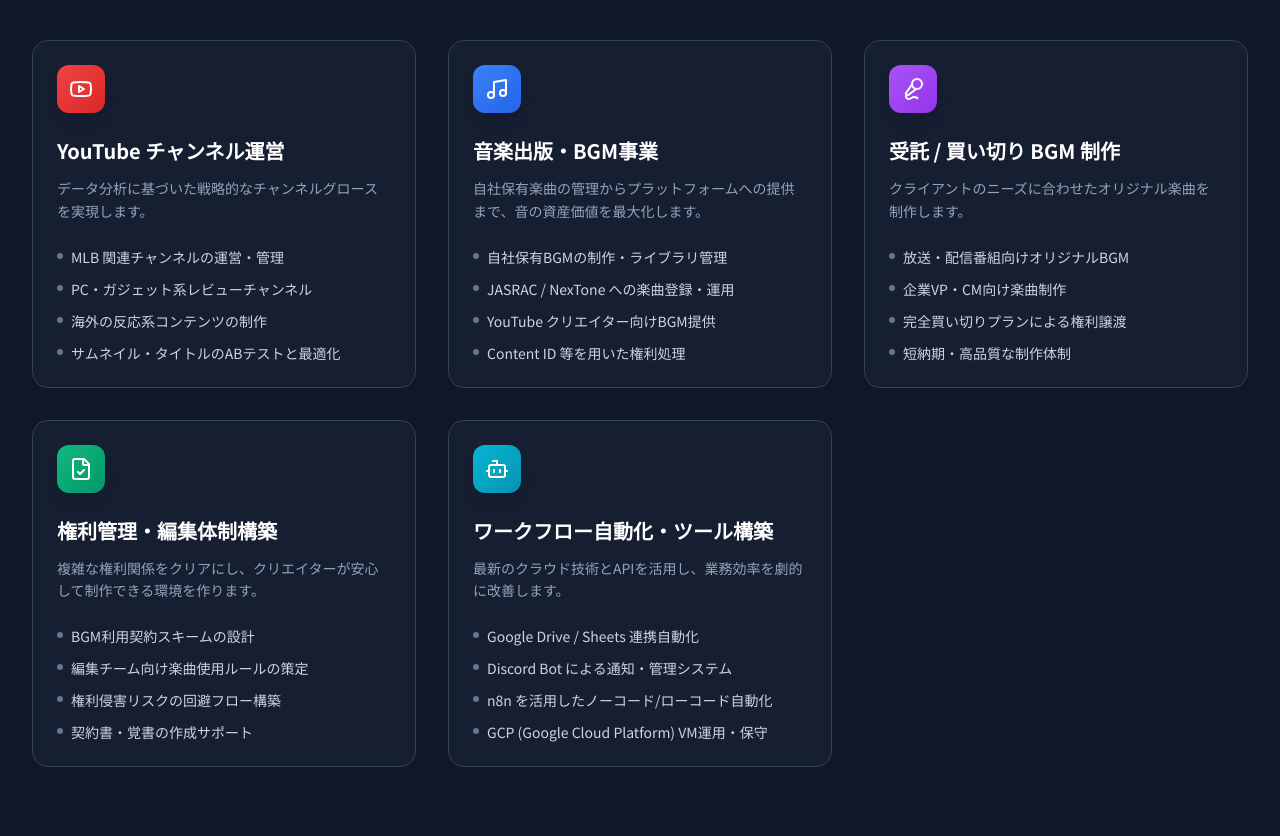
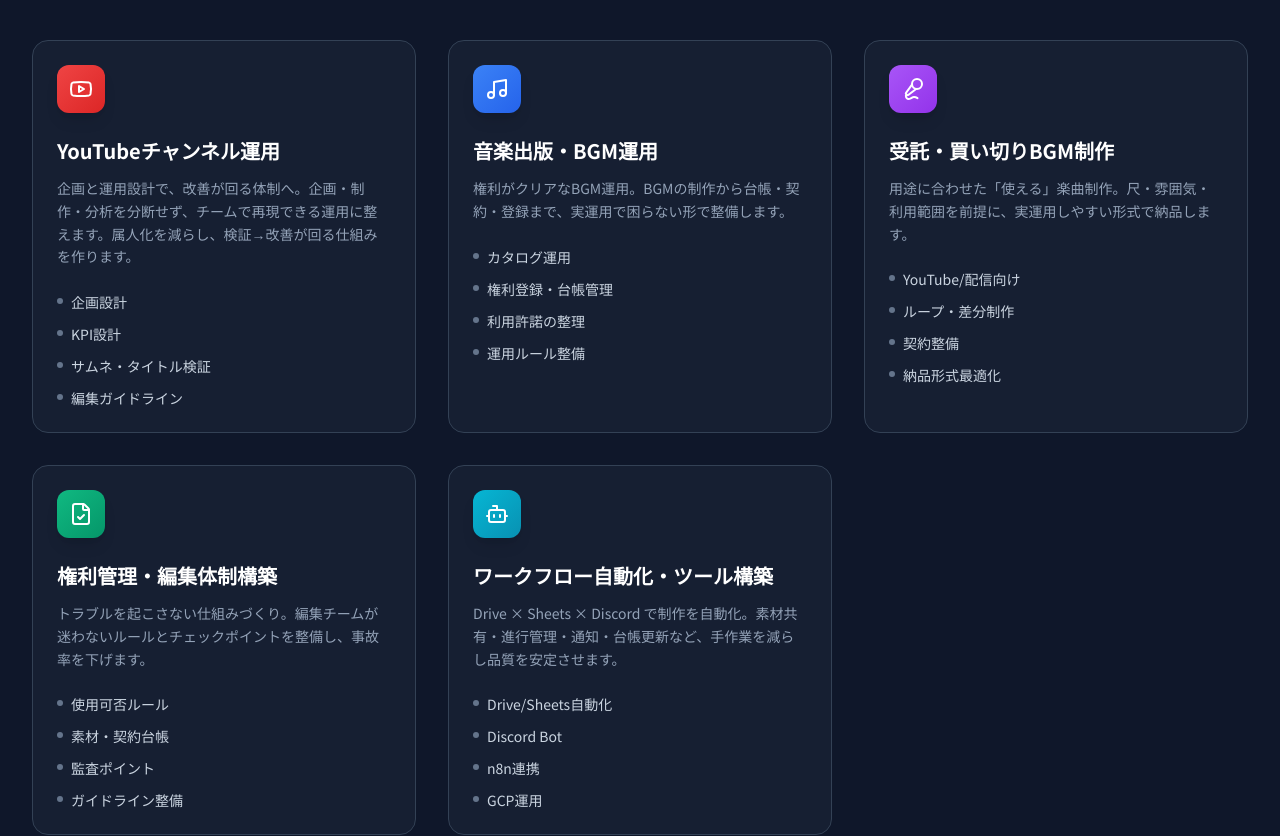
Before and after one commit to Regal753/Website, a React (Vite) app: page / in a window 1280 px wide. Shown: the part 1000-1836 px from the top of the page. Built offline with nearby package versions, Linux system fonts and the light colour scheme.

Commit message:
Apply JP labels + footer pages + contact email (Services.tsx)

```diff
--- a/components/Services.tsx
+++ b/components/Services.tsx
@@ -4,61 +4,61 @@ import { Youtube, Music, Mic2, FileCheck, Bot } from 'lucide-react';
 
 const SERVICES: ServiceDetail[] = [
   {
-    title: "YouTube チャンネル運営",
-    description: "データ分析に基づいた戦略的なチャンネルグロースを実現します。",
+    title: "YouTubeチャンネル運用",
+    description: "企画と運用設計で、改善が回る体制へ。企画・制作・分析を分断せず、チームで再現できる運用に整えます。属人化を減らし、検証→改善が回る仕組みを作ります。",
     items: [
-      "MLB 関連チャンネルの運営・管理",
-      "PC・ガジェット系レビューチャンネル",
-      "海外の反応系コンテンツの制作",
-      "サムネイル・タイトルのABテストと最適化"
+      "企画設計",
+      "KPI設計",
+      "サムネ・タイトル検証",
+      "編集ガイドライン"
     ],
     icon: Youtube,
     color: "from-red-500 to-red-600"
   },
   {
-    title: "音楽出版・BGM事業",
-    description: "自社保有楽曲の管理からプラットフォームへの提供まで、音の資産価値を最大化します。",
+    title: "音楽出版・BGM運用",
+    description: "権利がクリアなBGM運用。BGMの制作から台帳・契約・登録まで、実運用で困らない形で整備します。",
     items: [
-      "自社保有BGMの制作・ライブラリ管理",
-      "JASRAC / NexTone への楽曲登録・運用",
-      "YouTube クリエイター向けBGM提供",
-      "Content ID 等を用いた権利処理"
+      "カタログ運用",
+      "権利登録・台帳管理",
+      "利用許諾の整理",
+      "運用ルール整備"
     ],
     icon: Music,
     color: "from-blue-500 to-blue-600"
   },
   {
-    title: "受託 / 買い切り BGM 制作",
-    description: "クライアントのニーズに合わせたオリジナル楽曲を制作します。",
+    title: "受託・買い切りBGM制作",
+    description: "用途に合わせた「使える」楽曲制作。尺・雰囲気・利用範囲を前提に、実運用しやすい形式で納品します。",
     items: [
-      "放送・配信番組向けオリジナルBGM",
-      "企業VP・CM向け楽曲制作",
-      "完全買い切りプランによる権利譲渡",
-      "短納期・高品質な制作体制"
+      "YouTube/配信向け",
+      "ループ・差分制作",
+      "契約整備",
+      "納品形式最適化"
     ],
     icon: Mic2,
     color: "from-purple-500 to-purple-600"
   },
   {
     title: "権利管理・編集体制構築",
-    description: "複雑な権利関係をクリアにし、クリエイターが安心して制作できる環境を作ります。",
+    description: "トラブルを起こさない仕組みづくり。編集チームが迷わないルールとチェックポイントを整備し、事故率を下げます。",
     items: [
-      "BGM利用契約スキームの設計",
-      "編集チーム向け楽曲使用ルールの策定",
-      "権利侵害リスクの回避フロー構築",
-      "契約書・覚書の作成サポート"
+      "使用可否ルール",
+      "素材・契約台帳",
+      "監査ポイント",
+      "ガイドライン整備"
     ],
     icon: FileCheck,
     color: "from-emerald-500 to-emerald-600"
   },
   {
     title: "ワークフロー自動化・ツール構築",
-    description: "最新のクラウド技術とAPIを活用し、業務効率を劇的に改善します。",
+    description: "Drive × Sheets × Discord で制作を自動化。素材共有・進行管理・通知・台帳更新など、手作業を減らし品質を安定させます。",
     items: [
-      "Google Drive / Sheets 連携自動化",
-      "Discord Bot による通知・管理システム",
-      "n8n を活用したノーコード/ローコード自動化",
-      "GCP (Google Cloud Platform) VM運用・保守"
+      "Drive/Sheets自動化",
+      "Discord Bot",
+      "n8n連携",
+      "GCP運用"
     ],
     icon: Bot,
     color: "from-cyan-500 to-cyan-600"
@@ -70,12 +70,11 @@ const Services: React.FC = () => {
     <section id={SectionId.SERVICES} className="py-24 bg-slate-900 relative">
       <div className="max-w-7xl mx-auto px-4 sm:px-6 lg:px-8">
         <div className="text-center mb-16">
-          <h2 className="text-3xl md:text-4xl font-bold text-white mb-4">Our Services</h2>
+          <h2 className="text-3xl md:text-4xl font-bold text-white mb-4">提供サービス</h2>
           <p className="text-slate-400 max-w-2xl mx-auto">
             メディア運営から技術基盤の構築まで、包括的なソリューションを提供します。
           </p>
         </div>
-
         <div className="grid md:grid-cols-2 lg:grid-cols-3 gap-8">
           {SERVICES.map((service, index) => (
             <div
@@ -93,7 +92,6 @@ const Services: React.FC = () => {
               <p className="text-slate-400 text-sm mb-6 leading-relaxed">
                 {service.description}
               </p>
-
               <ul className="space-y-3">
                 {service.items.map((item, i) => (
                   <li key={i} className="flex items-start gap-2 text-sm text-slate-300">
```
